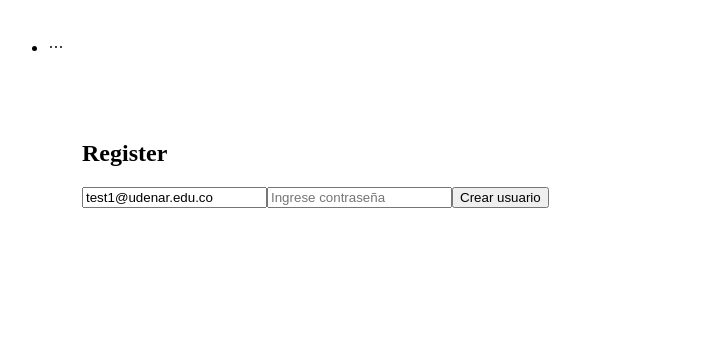
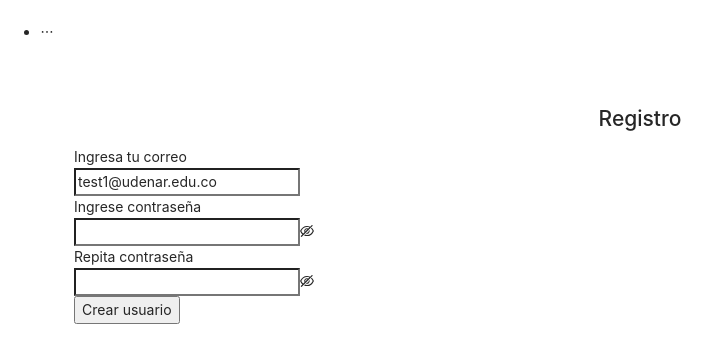
Before and after one commit to estefanydiaz51/vue-with-vite, a Vue app: page /register in a window 1280 px wide. Shown: the top 362 px of the page, without its empty margins (0-720 px from the left). Built offline with nearby package versions, Linux system fonts and the light colour scheme.

Commit message:
finish v1

```diff
--- a/src/App.vue
+++ b/src/App.vue
@@ -26,13 +26,7 @@
       </a-menu>
     </a-layout-header>
     <a-layout-content style="padding: 0 50px">
-       <div
-          :style="{
-              background: '#fff',
-              padding: '24px',
-              minHeight: '280px',
-          }"
-      >
+       <div class="container">
         <div v-if="userStore.loadingSession">Loading user...</div>
         <router-view></router-view>
        </div>
@@ -61,5 +55,13 @@
 </script>
 
 <style>
+.container {
+  background: fff;
+  padding: 24px;
+  min-height: calc(100vh - 64px);
+}
 
+.text-center {
+  text-align: center;
+}
 </style>
--- /dev/null
+++ b/src/components/AddForm.vue
@@ -0,0 +1,67 @@
+<template>
+  <a-form
+    name="addForm"
+    autocomplete="off"
+    layout="vertical"
+    :model="formState"
+    @finish="onFinish"
+  >
+    <a-form-item
+        name="url"
+        label="Ingrese una URL"
+        :rules="[{
+            required: true,
+            whitespace: true,
+            pattern: exprUrl,
+            message: 'Ingrese una URL válida'
+        }]"
+    >
+        <a-input v-model:value="formState.url"></a-input>
+    </a-form-item>
+    <a-form-item>
+        <a-button
+            type="primary"
+            html-type="submit"
+            :loading="databaseStore.loading"
+            :disabled="databaseStore.loading"
+        >
+            Agregar
+        </a-button>
+    </a-form-item>
+  </a-form>
+</template>
+
+<script setup>
+
+import { message } from 'ant-design-vue';
+import { reactive, ref } from 'vue';
+import { useDatabaseStore  } from '../stores/database';
+const databaseStore = useDatabaseStore();
+
+const formState = reactive({
+    url: ''
+})
+
+const exprUrl =  ref(/((([A-Za-z]{3,9}:(?:\/\/)?)(?:[-;:&=\+\$,\w]+@)?[A-Za-z0-9.-]+|(?:www.|[-;:&=\+\$,\w]+@)[A-Za-z0-9.-]+)((?:\/[\+~%\/.\w-_]*)?\??(?:[-\+=&;%@.\w_]*)#?(?:[\w]*))?)/);
+
+const onFinish = async( value ) => {
+    console.log( value );
+    const error = await databaseStore.addUrl( formState.url );
+    if ( !error ){
+        formState.url = '';
+        return message.success('URL agregada');
+    }
+    switch ( error ) {
+        // buscar errores de firestore
+
+        default:
+            message.error( 'Ha ocurrido un error en el servidor, intentalo más tarde' );
+            break;
+    }
+}
+
+</script>
+
+<style>
+
+</style>
--- a/src/main.js
+++ b/src/main.js
@@ -3,6 +3,7 @@
 import router from './router';
 import { createPinia } from 'pinia';
 
+import 'ant-design-vue/es/message/style/css';
 
 createApp(App)
 .use(router)
--- a/src/stores/database.js
+++ b/src/stores/database.js
@@ -7,7 +7,8 @@
 export const useDatabaseStore  = defineStore('database', {
     state: () => ({
         documents: [],
-        loadingDoc: false
+        loadingDoc: false,
+        loading: false
     }),
     actions: {
         async getUrls () {
@@ -35,6 +36,7 @@
             }
         },
         async addUrl ( name ) {
+            this.loading = true;
             try {
                 const objetoDoc = {
                     name,
@@ -48,12 +50,13 @@
                     id: docRef.id
                 })
             } catch ( error ) {
-                console.log( error );
+                console.log( error.code );
             } finally {
-
+                this.loading = false;
             }
         },
         async deleteUrl ( id ) {
+            this.loading = true;
             try {
                 const docRef = doc( db, 'urls', id );
                 const docSnap =  await getDoc( docRef );
@@ -67,6 +70,9 @@
                 this.documents = this.documents.filter( doc => doc.id !== id );
             } catch ( error ) {
                 console.log( error );
+                return error.message;
+            } finally {
+                this.loading = false;
             }
         },
         async leerUrl ( id ) {
@@ -88,6 +94,7 @@
             }
         },
         async updateUrl( id, name ){
+            this.loading = true;
             try{
                 const docRef = doc( db, "urls", id );
                 const docSnap = await getDoc( docRef );
@@ -104,6 +111,8 @@
                 router.push( '/' );
             }catch ( error ) {
                 console.log( error );
+            } finally {
+                this.loading = false;
             }
         }
     }
--- a/src/stores/user.js
+++ b/src/stores/user.js
@@ -30,7 +30,8 @@
                 router.push('/')
 
             }catch ( error ) {
-                console.log( error );
+                console.log( error.code );
+                return error.code;
             } finally {
                 this.loadingUser = false;
             }
@@ -45,7 +46,8 @@
                 }
                 router.push('/');
             } catch( error ) {
-                console.log( error );
+                console.log( error.code );
+                return error.code;
             } finally {
                 this.loadingUser = false;
             }
--- a/src/views/Editar.vue
+++ b/src/views/Editar.vue
@@ -1,17 +1,42 @@
 <template>
   <div>
     <h1>Editar id: {{ route.params?.id }}</h1>
-    <form @submit.prevent="handleSubmit">
-        <input type="text" placeholder="Ingrese Url" v-model="url">
-        <button type="submit">
-          Editar
-        </button>
-      </form>
+    <a-form
+      name="editForm"
+      autocomplete="off"
+      layout="vertical"
+      :model="formState"
+      @finish="onFinish"
+    >
+      <a-form-item
+          name="url"
+          label="Ingrese una URL"
+          :rules="[{
+              required: true,
+              whitespace: true,
+              pattern: exprUrl,
+              message: 'Ingrese una URL válida'
+          }]"
+      >
+          <a-input v-model:value="formState.url"></a-input>
+      </a-form-item>
+      <a-form-item>
+          <a-button
+              type="primary"
+              html-type="submit"
+              :loading="databaseStore.loading"
+              :disabled="databaseStore.loading"
+          >
+              Editar
+          </a-button>
+      </a-form-item>
+    </a-form>
   </div>
 </template>
 
 <script setup>
-import { onMounted, ref } from 'vue-demi';
+import { message } from 'ant-design-vue';
+import { onMounted, reactive, ref } from 'vue-demi';
 import { useRoute } from 'vue-router';
 import { useDatabaseStore } from '../stores/database'
 
@@ -19,16 +44,30 @@
 
 const databaseStore = useDatabaseStore();
 
-const url = ref('');
-// console.log( route.params.id )
+const formState = reactive({
+  url: ''
+})
 
-const handleSubmit = () => {
-  databaseStore.updateUrl( route.params?.id, url.value );
+
+const onFinish = async( value ) => {
+    console.log( value );
+    const error = await databaseStore.updateUrl( route.params?.id, formState.url );
+    if ( !error ){
+        formState.url = '';
+        return message.success('URL editada');
+    }
+    switch ( error ) {
+        // buscar errores de firestore
+
+        default:
+            message.error( 'Ha ocurrido un error en el servidor, intentalo más tarde' );
+            break;
+    }
 }
 
 
 onMounted( async () => {
-  url.value = await databaseStore.leerUrl( route.params?.id );
+  formState.url = await databaseStore.leerUrl( route.params?.id );
 })
 </script>
 
--- a/src/views/Home.vue
+++ b/src/views/Home.vue
@@ -1,26 +1,48 @@
 <template>
   <div>
       <h1>Home- {{ userStore.userData?.email }}</h1>
-      <form @submit.prevent="handleSubmit">
-        <input type="text" placeholder="Ingrese Url" v-model="url">
-        <button type="submit">
-          Agregar
-        </button>
-      </form>
+      <AddForm></AddForm>
       <p v-if="databaseStore.loadingDoc">loading docs...</p>
-      <ul v-else>
-        <li v-for="item of databaseStore.documents" :key="item.id">
-          {{ item.id }}
-          <br>
-          {{ item.name }}
-          <br>
-          {{ item.short }}
-          <br>
-          <button @click="databaseStore.deleteUrl(item.id)">Eliminar</button>
-          <button @click="router.push(`/editar/${item.id}`)">Editar</button>
 
-        </li>
-      </ul>
+      <a-space
+        v-if="!databaseStore.loadingDoc"
+        direction="vertical"
+        style="width: 100%"
+      >
+        <a-card
+          v-for="item of databaseStore.documents"
+          :key="item.id"
+          :title="item.short"
+          style="width: 100%"
+        >
+          <template #extra>
+            <a-space>
+                <a-popconfirm
+                  title="¿Estás seguro que deseas eliminar?"
+                  ok-test="Sí"
+                  cancel-text="No"
+                  @confirm="confirm( item.id )"
+                  @cancel="cancel"
+                >
+                  <a-button
+                    danger
+                    :disabled="databaseStore.loading"
+                    :loading="databaseStore.loading"
+                  >
+                    Eliminar
+                  </a-button>
+                </a-popconfirm>
+                <a-button
+                  type="primary"
+                  @click="router.push(`/editar/${item.id}`)"
+                >
+                  Editar
+                </a-button>
+            </a-space>
+          </template>
+          <p>{{ item.name }}</p>
+        </a-card>
+      </a-space>
   </div>
 </template>
 
@@ -29,20 +51,22 @@
 import { useDatabaseStore } from '../stores/database';
 import { ref } from 'vue-demi';
 import { useRouter } from 'vue-router';
+import AddForm from '../components/AddForm.vue';
+import { message } from 'ant-design-vue';
 
 
 const userStore = useUserStore();
 const databaseStore = useDatabaseStore();
 databaseStore.getUrls();
-
-const url = ref('');
-
 const router = useRouter();
 
-const handleSubmit = () => {
-  console.log('formulario');
+const cancel = () => {
+  message.error( 'No se elimino' );
+}
 
-  databaseStore.addUrl( url.value );
+const confirm = async ( id ) => {
+  const error = await databaseStore.deleteUrl( id );
+  if ( !error ) return message.success( 'Se eliminó con éxito' );
 }
 </script>
 
--- a/src/views/Login.vue
+++ b/src/views/Login.vue
@@ -1,7 +1,7 @@
 <template>
   <a-row>
       <a-col :xs="{ span: 24 }" :sm="{ span: 12, offset: 6}">
-        <h1>Login</h1>
+        <h1 class="text-center">Login</h1>
         <a-form
           name="basicLogin"
           autocomplete="off"
@@ -40,8 +40,10 @@
             <a-button
               type="primary"
               html-type="submit"
-              :disabled="userStore.loadingUser"
-            >Ingresar</a-button>
+              :loading="userStore.loadingUser"
+            >
+              Ingresar
+            </a-button>
           </a-form-item>
         </a-form>
       </a-col>
@@ -51,6 +53,7 @@
 <script setup>
 import { reactive, ref } from "vue-demi";
 import { useUserStore } from '../stores/user';
+import { message } from 'ant-design-vue';
 
   const userStore = useUserStore();
   // const email = ref('test1@udenar.edu.co');
@@ -62,7 +65,21 @@
   })
   const onFinish = async( values ) => {
     console.log( 'success', values );
-    // await userStore.loginUser( formState.email , formState.password );
+    const respuesta = await userStore.loginUser( formState.email , formState.password );
+    if ( !respuesta ) {
+      return message.success( 'Bienvenido a la super app!!!' );
+    }
+    switch( respuesta ) {
+      case 'auth/user-not-found':
+        message.error( 'No existe esa cuenta' );
+        break;
+      case 'auth/wrong-password':
+        message.error( 'La contraseña no es correcta' );
+        break;
+      default:
+        message.error( 'Fallo algo desde firebase' );
+        break;
+    }
   }
 
   const onFinishFailed = ( errorInfo ) => {
@@ -71,5 +88,7 @@
 </script>
 
 <style>
-
+.text-center {
+  text-align: center;
+}
 </style>
--- a/src/views/Register.vue
+++ b/src/views/Register.vue
@@ -1,32 +1,112 @@
 <template>
-  <div>
-      <h1>Register</h1>
-      <form @submit.prevent="handleSubmit">
-        <input v-model="email" type="email"  placeholder="Ingrese email">
-        <input v-model="password" type="password"  placeholder="Ingrese contraseña">
-        <button type="submit" :disabled="userStore.loadingUser">Crear usuario</button>
-      </form>
-  </div>
+  <a-row>
+      <a-col :xs="{ span: 24 }" :sm="{ span: 12, offset: 6}">
+        <h1 class="text-center">Registro</h1>
+        <a-form
+          name="basicLogin"
+          autocomplete="off"
+          layout="vertical"
+          :model="formState"
+          @finish="onFinish"
+          @finishFailed="onFinishFailed"
+        >
+          <a-form-item
+            name="email"
+            label="Ingresa tu correo"
+            :rules="{
+              required: true,
+              whitespace: true,
+              type: email,
+              message: 'Ingresa un correo válido'
+            }"
+          >
+            <a-input
+              v-model:value="formState.email"
+            ></a-input>
+          </a-form-item>
+          <a-form-item
+            name="password"
+            label="Ingrese contraseña"
+            :rules="{
+              required: true,
+              min: 6,
+              whitespace: true,
+              message: 'Ingresa una contraseña con minimo 6 caracteres'
+            }"
+          >
+            <a-input-password v-model:value="formState.password"></a-input-password>
+          </a-form-item>
+          <a-form-item
+            name="repassword"
+            label="Repita contraseña"
+            :rules="{
+              required: true,
+              validator: validatePass
+            }"
+          >
+            <a-input-password v-model:value="formState.repassword"></a-input-password>
+          </a-form-item>
+          <a-form-item>
+            <a-button
+              type="primary"
+              html-type="submit"
+              :loading="userStore.loadingUser"
+            >
+              Crear usuario
+            </a-button>
+          </a-form-item>
+        </a-form>
+      </a-col>
+  </a-row>
 </template>
 
 <script setup>
-import { ref } from "vue-demi";
+import { reactive, ref } from "vue-demi";
 import { useUserStore } from '../stores/user';
 // import { useRouter } from 'vue-router'
+import { message } from 'ant-design-vue';
+
 
   const userStore = useUserStore();
   // const router = useRouter();
-  const email = ref('test1@udenar.edu.co');
-  const password = ref('');
-  const handleSubmit = async() => {
-    if ( !email.value || password.value.length < 6){
-      return alert('Llena los campos');
+  // const email = ref('test1@udenar.edu.co');
+  // const password = ref('');
+
+  const formState = reactive({
+    email: 'test1@udenar.edu.co',
+    password: '',
+    repassword: ''
+  })
+  const onFinish = async( values) => {
+    console.log( ' sucess', values);
+    const respuesta = await userStore.registerUser( formState.email, formState.password );
+    // router.push('/');
+    if ( !respuesta ) {
+      return message.success( 'Revisa tu correo electronico y verificalo' );
     }
-    await userStore.registerUser( email.value, password.value );
-    // router.push('/');
+    switch( respuesta ) {
+      case 'auth/email-already-in-use':
+        message.error( 'El correo ya esta registrado' );
+        break;
+      default:
+        message.error( 'Fallo algo desde firebase' );
+        break;
+    }
+  }
+
+  const validatePass = async( _rule, value ) => {
+    if ( value === '' ) {
+      return Promise.reject( 'Repita contraseña' );
+    }
+    if ( value !== formState.password ) {
+      return Promise.reject( 'No coinciden las contraseñas' );
+    }
+    return Promise.resolve();
   }
 </script>
 
 <style>
-
+.text-center {
+  text-align: center;
+}
 </style>
```
